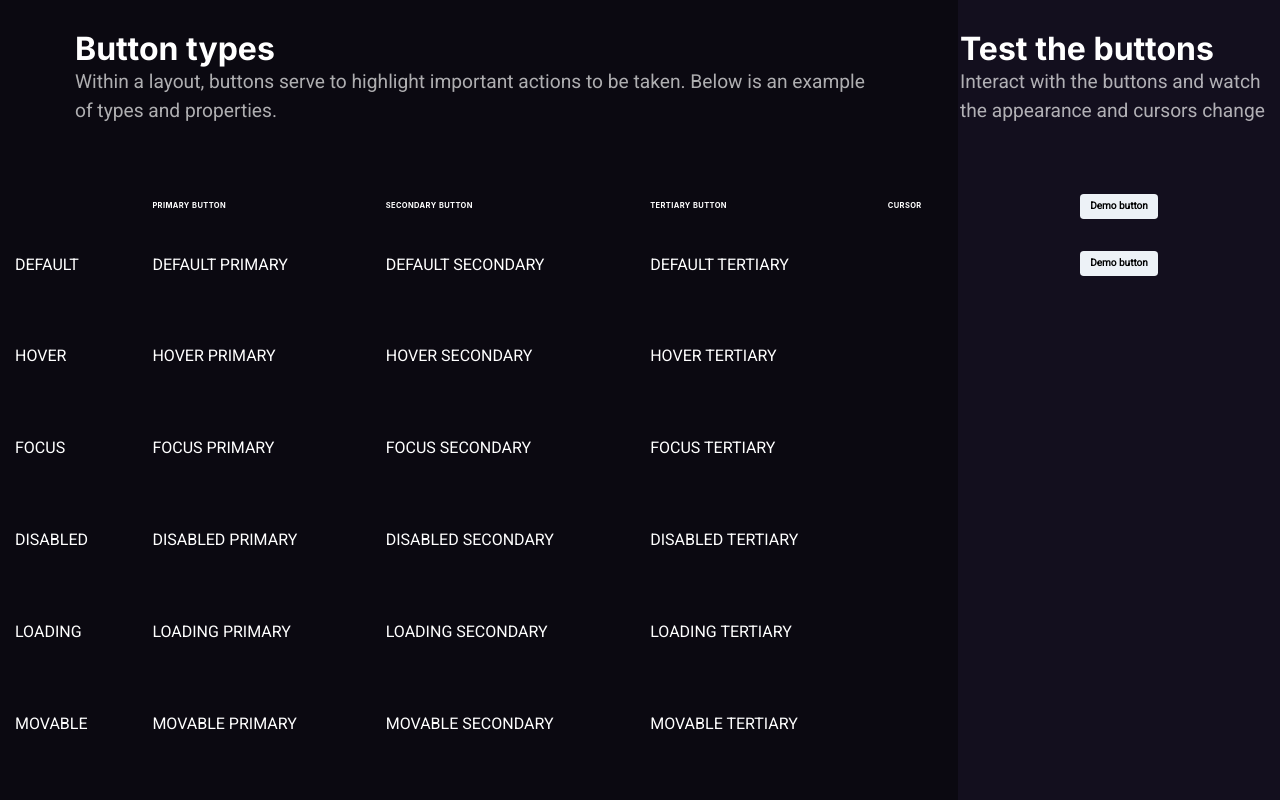
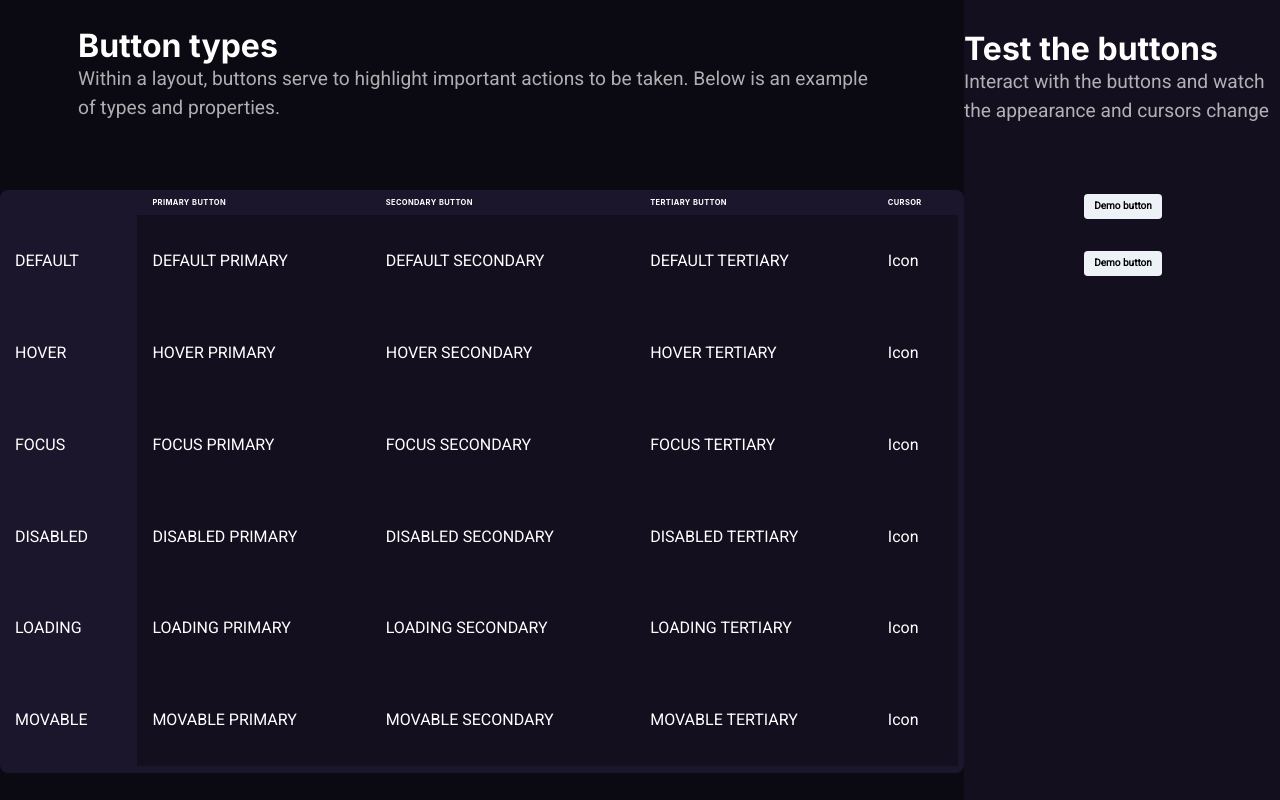
Before and after one commit to jairo-sousa/boracodar-3-buttons, a React (Vite) app: page / in a window 1280 px wide. Built offline with nearby package versions, Linux system fonts and the light colour scheme.

Commit message:
style: set Buttons

```diff
--- a/src/App.tsx
+++ b/src/App.tsx
@@ -1,5 +1,5 @@
 import { Header } from "./components/Header";
-import { Buttons } from "./components/Buttons";
+import { Buttons } from "./components/Buttons/Buttons";
 import { Info } from "./components/Info";
 import { Flex } from "@chakra-ui/react";
 
--- a/src/components/Buttons.tsx
+++ b/src/components/Buttons/Buttons.tsx
@@ -1,19 +1,16 @@
-import {
-	Table,
-	Thead,
-	Tbody,
-	Tr,
-	Th,
-	Td,
-	TableContainer,
-} from "@chakra-ui/react";
+import { Table, Tbody, Tr, Td, TableContainer } from "@chakra-ui/react";
 
-import { ButtonTable } from "../utils/ButtonTable";
+import { ButtonTable } from "../../utils/ButtonTable";
 import { TableHead } from "./TableHead";
 
 export function Buttons() {
 	return (
-		<TableContainer as="main">
+		<TableContainer
+			as="main"
+			bg="#1C162C"
+			borderRadius="0.8rem"
+			padding="0 0.6rem 0.7rem 0"
+		>
 			<Table variant="unstyled" w="95.8rem" h="57.6rem">
 				<TableHead />
 				<Tbody>
@@ -23,8 +20,14 @@ export function Buttons() {
 								<Td>{row}</Td>
 
 								{ButtonTable.RowsBody.map((cell, i) => {
-									return <Td key={`${cell}-${i}`}>{`${row} ${cell}`}</Td>;
+									return (
+										<Td
+											key={`${cell}-${i}`}
+											bg="#130F1E"
+										>{`${row} ${cell}`}</Td>
+									);
 								})}
+								<Td bg="#130F1E">Icon</Td>
 							</Tr>
 						);
 					})}
--- a/src/components/TableHead.tsx
+++ b/src/components/Buttons/TableHead.tsx
@@ -1,6 +1,6 @@
 import { Th, Thead, Tr } from "@chakra-ui/react";
 
-import { ButtonTable } from "../utils/ButtonTable";
+import { ButtonTable } from "../../utils/ButtonTable";
 
 export function TableHead() {
 	return (
```
